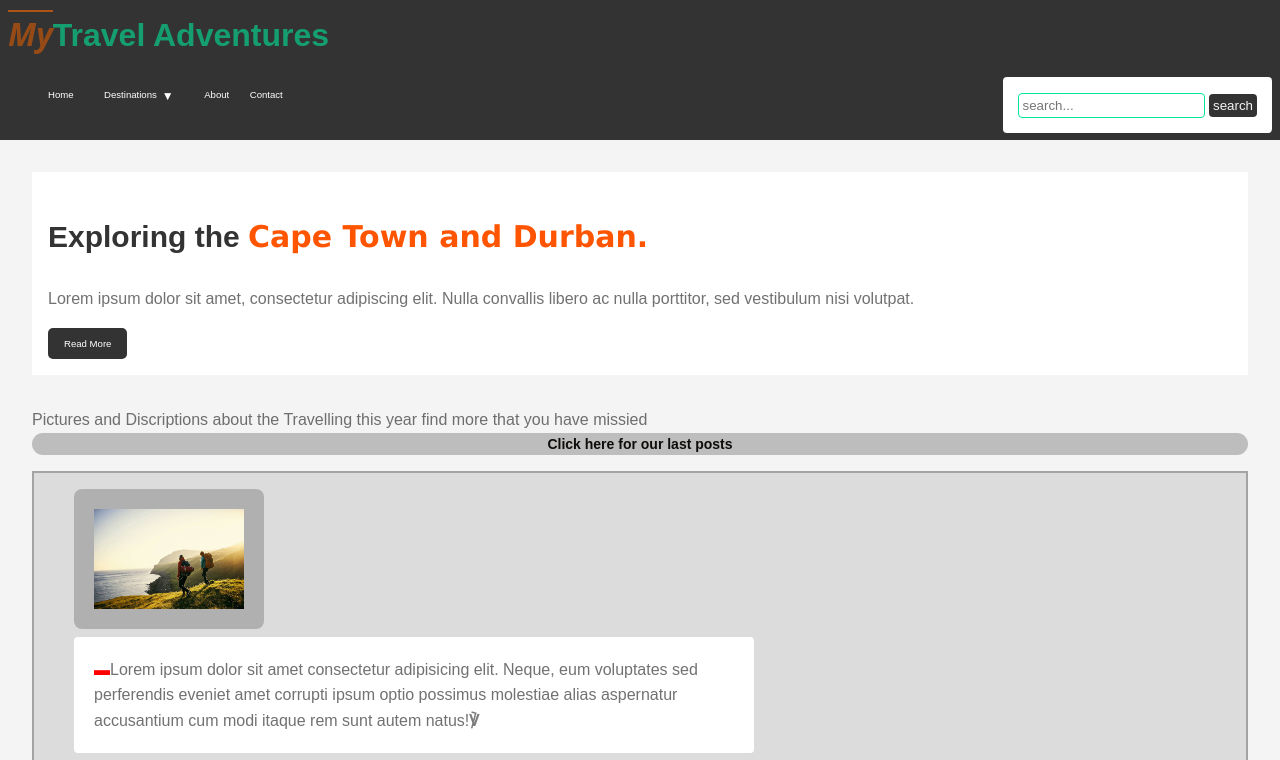
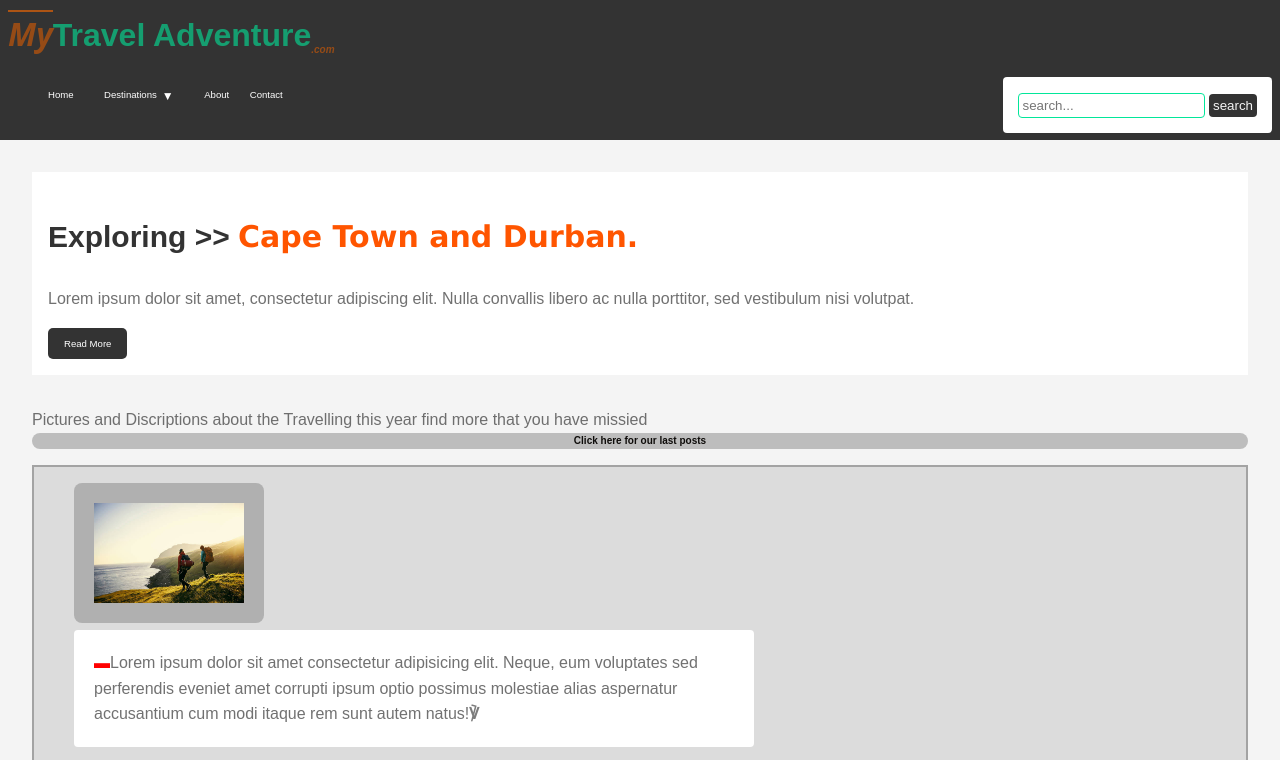
Before and after one commit to keitumetse3/Travel-blog, a plain HTML site: page index.html in a window 1280 px wide. Shown: the top 760 px of the page. Drawn offline with Linux system fonts and the light colour scheme.

Commit message:
Add files via upload

```diff
--- a/index.html
+++ b/index.html
@@ -9,7 +9,7 @@
 </head>
 <body>
     <header>
-        <h1><i>My</i>Travel Adventures</h1>
+        <h1><i>My</i>Travel Adventure<sub>.com</sub></h1>
         <nav>
             <form>
                 <div class="in-form">
@@ -37,12 +37,12 @@
     </header>
     <main>
         <section class="post">
-            <h2>Exploring the <span>Cape Town and Durban.</span> </h2>
+            <h2>Exploring >> <span>Cape Town and Durban.</span> </h2>
             <p>Lorem ipsum dolor sit amet, consectetur adipiscing elit. Nulla convallis libero ac nulla porttitor, sed vestibulum nisi volutpat.</p>
             <a href="#" class="btn">Read More</a>
         </section>
        <section>
-        <p>Pictures and Discriptions about the Travelling this year find more that you have missied <a id="ink" href="#">Click here for our last posts</a></p>
+        <p>Pictures and Discriptions about the Travelling this year find more that you have missied <a id="ink" href="#" style="font-size: 10px;">Click here for our last posts</a></p>
         <div id="file" class="pics-dm">
             <figure>
                 <img id="dm-2" src="images/images (1).jpeg" title="School" alt="ICELAND">
@@ -83,7 +83,7 @@
 <form action="#" method="post" target="_self">
     <fieldset>
         <legend>Leave Us a message</legend>
-        <textarea placeholder="Your message..."></textarea>
+        <textarea placeholder="Your message..." contenteditable spellcheck="true"></textarea>
         <br>
         <input id="input" type="submit">
     </fieldset>
@@ -116,7 +116,7 @@
         <form action="#" method="post" target="_top">
             <div class="txt">Subscribe to our Website for more content:</div>
             <div class="form-dm">
-                <input type="email" placeholder="enter email" required>
+                <input type="email" placeholder="enter email address" required>
                 <button>Subscribe</button>
             </div>
         </form>
```
